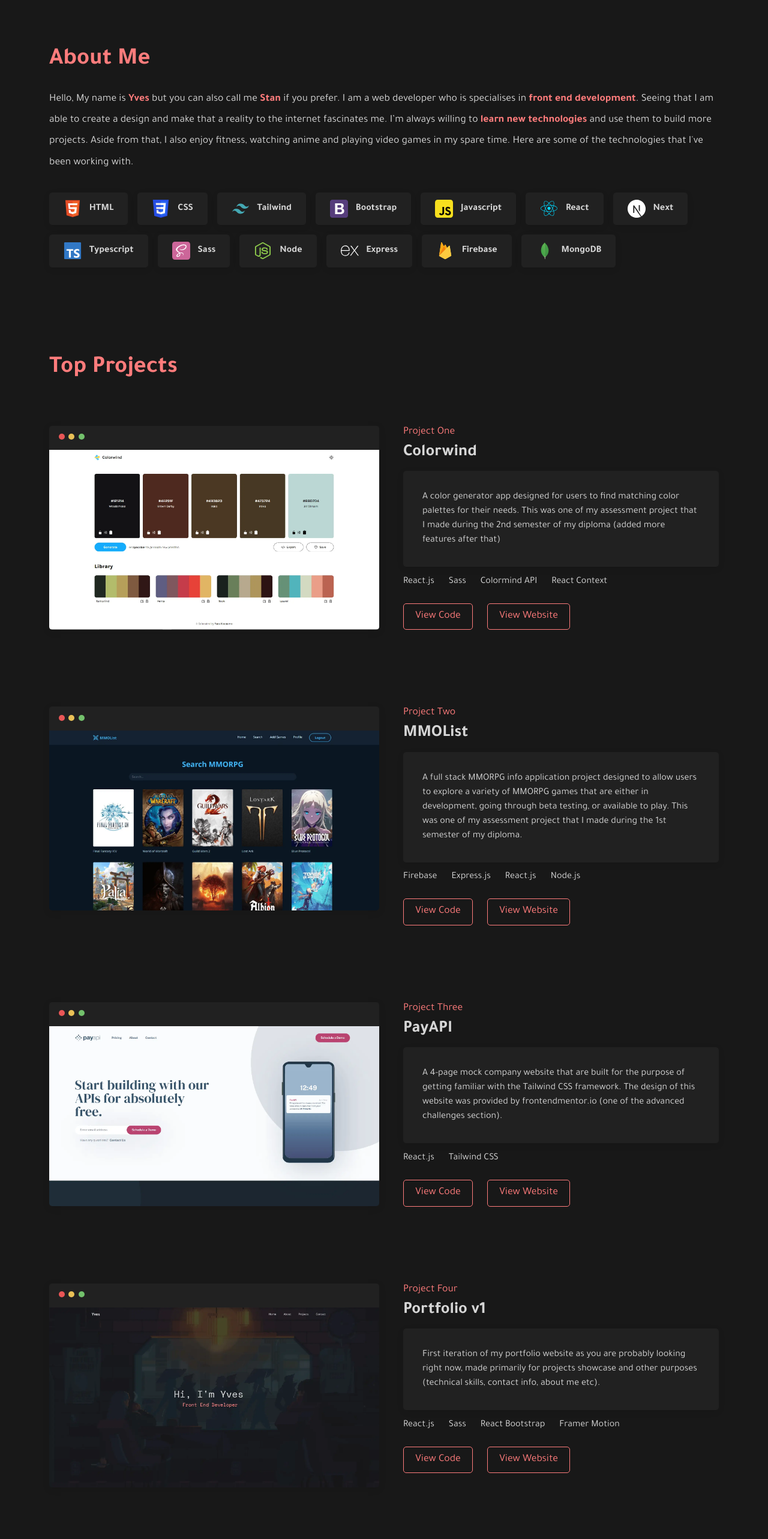
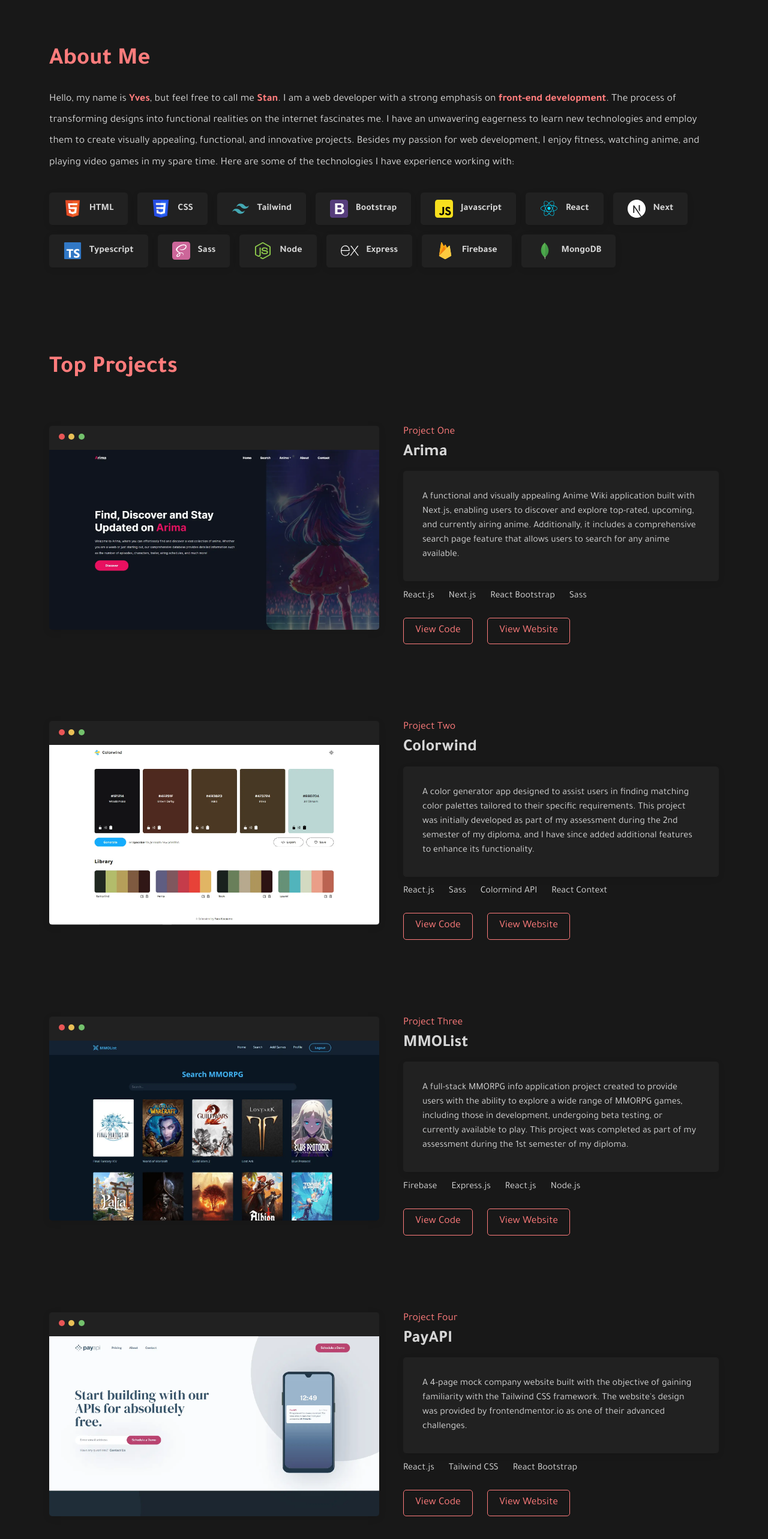
Before and after one commit to stanlee17/portfolio, a React (Create React App) app: page / in a window 1280 px wide. Shown: the part 852-3418 px from the top of the page at 60% size. Built offline with nearby package versions, Linux system fonts and the light colour scheme.

Commit message:
New project added

```diff
--- a/src/components/layout/Footer.jsx
+++ b/src/components/layout/Footer.jsx
@@ -3,7 +3,7 @@
 import { Link } from 'react-router-dom';
 
 // Import icons
-import { IoLogoGithub, IoLogoLinkedin, IoLogoInstagram } from 'react-icons/io5';
+import { IoLogoGithub, IoLogoLinkedin } from 'react-icons/io5';
 
 // Import styles
 import styles from './Footer.module.scss';
@@ -32,13 +32,6 @@
         >
           <IoLogoLinkedin size={20} />
         </Link>
-        <Link
-          target="_blank"
-          to="https://www.instagram.com/stanleekoe/"
-          className={styles.link}
-        >
-          <IoLogoInstagram size={20} />
-        </Link>
       </div>
     </footer>
   );
--- a/src/components/sections/About.jsx
+++ b/src/components/sections/About.jsx
@@ -30,15 +30,15 @@
         <div className={styles.aboutMe}>
           <h2 className={styles.heading}>About Me</h2>
           <p className={styles.paragraph}>
-            Hello, My name is <span>Yves</span> but you can also call me{' '}
-            <span>Stan</span> if you prefer. I am a web developer who is
-            specialises in <span>front end development</span>. Seeing that I am
-            able to create a design and make that a reality to the internet
-            fascinates me. I’m always willing to
-            <span> learn new technologies</span> and use them to build more
-            projects. Aside from that, I also enjoy fitness, watching anime and
-            playing video games in my spare time. Here are some of the
-            technologies that I've been working with.
+            Hello, my name is <span>Yves</span>, but feel free to call me{' '}
+            <span>Stan</span>. I am a web developer with a strong emphasis on
+            <span> front-end development</span>. The process of transforming
+            designs into functional realities on the internet fascinates me. I
+            have an unwavering eagerness to learn new technologies and employ
+            them to create visually appealing, functional, and innovative
+            projects. Besides my passion for web development, I enjoy fitness,
+            watching anime, and playing video games in my spare time. Here are
+            some of the technologies I have experience working with:
           </p>
           <div className={styles.skills}>
             <Technology image={HTML} alt="html5">
--- a/src/components/sections/Projects.jsx
+++ b/src/components/sections/Projects.jsx
@@ -7,7 +7,7 @@
 // Import assets
 import MMOList from '../../assets/projects/mmolist.webp';
 import Colorwind from '../../assets/projects/colorwind.webp';
-import v1 from '../../assets/projects/portfolio_v1.webp';
+import Arima from '../../assets/projects/arima.webp';
 import PayAPI from '../../assets/projects/payapi.webp';
 
 // Import styles
@@ -20,39 +20,39 @@
         <h2 className={styles.heading}>Top Projects</h2>
         <Project
           subtitle="Project One"
+          title="Arima"
+          description="A functional and visually appealing Anime Wiki application built with Next.js, enabling users to discover and explore top-rated, upcoming, and currently airing anime. Additionally, it includes a comprehensive search page feature that allows users to search for any anime available."
+          image={Arima}
+          techStack={['React.js', 'Next.js', 'React Bootstrap', 'Sass']}
+          githubUrl="https://github.com/stanlee17/arima"
+          liveUrl="https://thearima.vercel.app/"
+        />
+        <Project
+          subtitle="Project Two"
           title="Colorwind"
-          description="A color generator app designed for users to find matching color palettes for their needs. This was one of my assessment project that I made during the 2nd semester of my diploma (added more features after that)"
+          description="A color generator app designed to assist users in finding matching color palettes tailored to their specific requirements. This project was initially developed as part of my assessment during the 2nd semester of my diploma, and I have since added additional features to enhance its functionality."
           image={Colorwind}
           techStack={['React.js', 'Sass', 'Colormind API', 'React Context']}
           githubUrl="https://github.com/stanlee17/colorwind"
           liveUrl="http://colorwind.surge.sh/"
         />
         <Project
-          subtitle="Project Two"
+          subtitle="Project Three"
           title="MMOList"
-          description="A full stack MMORPG info application project designed to allow users to explore a variety of MMORPG games that are either in development, going through beta testing, or available to play. This was one of my assessment project that I made during the 1st semester of my diploma."
+          description="A full-stack MMORPG info application project created to provide users with the ability to explore a wide range of MMORPG games, including those in development, undergoing beta testing, or currently available to play. This project was completed as part of my assessment during the 1st semester of my diploma."
           image={MMOList}
           techStack={['Firebase', 'Express.js', 'React.js', 'Node.js']}
           githubUrl="https://github.com/stanlee17/mmolist"
           liveUrl="#"
         />
         <Project
-          subtitle="Project Three"
+          subtitle="Project Four"
           title="PayAPI"
-          description="A 4-page mock company website that are built for the purpose of getting familiar with the Tailwind CSS framework. The design of this website was provided by frontendmentor.io (one of the advanced challenges section)."
+          description="A 4-page mock company website built with the objective of gaining familiarity with the Tailwind CSS framework. The website's design was provided by frontendmentor.io as one of their advanced challenges."
           image={PayAPI}
-          techStack={['React.js', 'Tailwind CSS']}
+          techStack={['React.js', 'Tailwind CSS', 'React Bootstrap']}
           githubUrl="https://github.com/stanlee17/payapi"
           liveUrl="https://payapi-5gi.pages.dev/"
-        />
-        <Project
-          subtitle="Project Four"
-          title="Portfolio v1"
-          description="First iteration of my portfolio website as you are probably looking right now, made primarily for projects showcase and other purposes (technical skills, contact info, about me etc)."
-          image={v1}
-          techStack={['React.js', 'Sass', 'React Bootstrap', 'Framer Motion']}
-          githubUrl="https://github.com/stanlee17/portfolio"
-          liveUrl="https://yveskoesumo.com"
         />
       </Container>
     </div>
```
Also changed, not shown: src/assets/projects/arima.webp (added).
